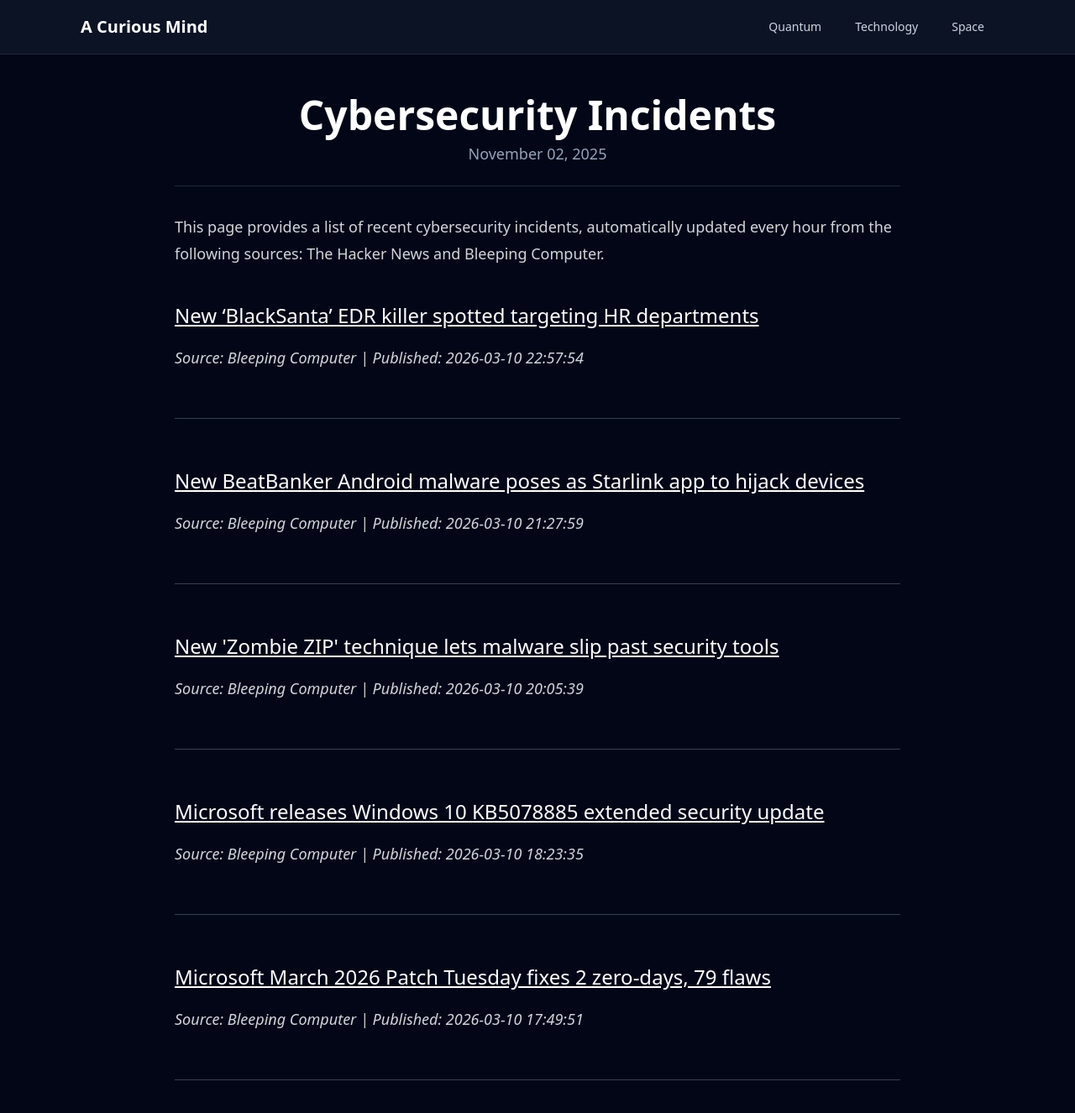
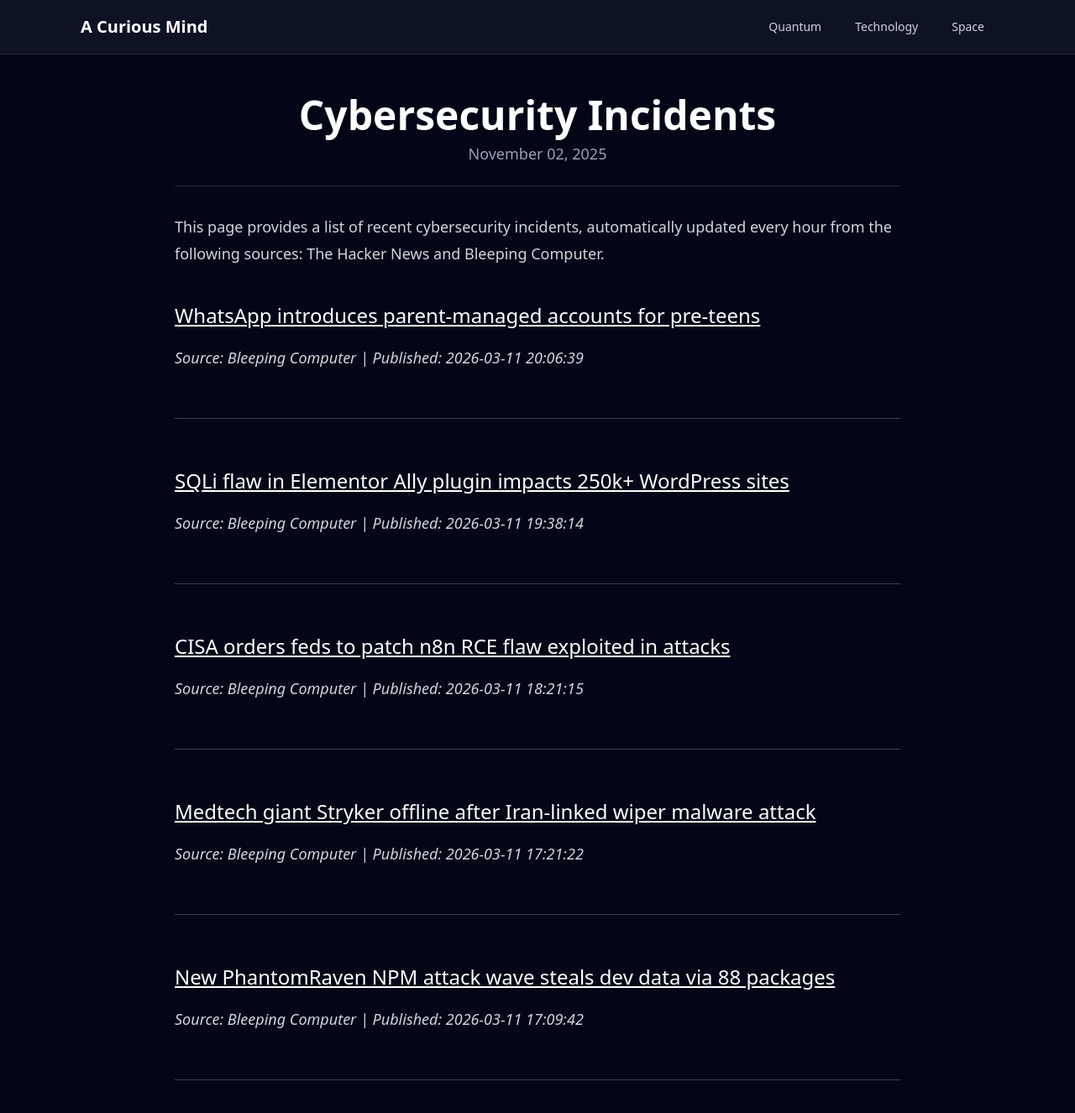
Before and after one commit to onehl7/onehl7.github.io, a Jekyll site: the page built from _posts/2025-11-02-cybersecurity-incidents.md, in a window 1280 px wide and 1400 px high. Shown: the top 1326 px of the window at 84% size. Built offline with Jekyll 4.4.1, drawn with Linux system fonts in a browser that asks for light colours; nearby versions of some CDN libraries.

Commit message:
Update news data

```diff
--- a/_data/news.json
+++ b/_data/news.json
@@ -1,32 +1,32 @@
 [
   {
     "source": "Bleeping Computer",
-    "title": "New \u2018BlackSanta\u2019 EDR killer spotted targeting HR departments",
-    "link": "https://www.bleepingcomputer.com/news/security/new-blacksanta-edr-killer-spotted-targeting-hr-departments/",
-    "published": "2026-03-10 22:57:54"
+    "title": "WhatsApp introduces parent-managed accounts for pre-teens",
+    "link": "https://www.bleepingcomputer.com/news/security/whatsapp-introduces-parent-managed-accounts-for-pre-teens/",
+    "published": "2026-03-11 20:06:39"
   },
   {
     "source": "Bleeping Computer",
-    "title": "New BeatBanker Android malware poses as Starlink app to hijack devices",
-    "link": "https://www.bleepingcomputer.com/news/security/new-beatbanker-android-malware-poses-as-starlink-app-to-hijack-devices/",
-    "published": "2026-03-10 21:27:59"
+    "title": "SQLi flaw in Elementor Ally plugin impacts 250k+ WordPress sites",
+    "link": "https://www.bleepingcomputer.com/news/security/sqli-flaw-in-elementor-ally-plugin-impacts-250k-plus-wordpress-sites/",
+    "published": "2026-03-11 19:38:14"
   },
   {
     "source": "Bleeping Computer",
-    "title": "New 'Zombie ZIP' technique lets malware slip past security tools",
-    "link": "https://www.bleepingcomputer.com/news/security/new-zombie-zip-technique-lets-malware-slip-past-security-tools/",
-    "published": "2026-03-10 20:05:39"
+    "title": "CISA orders feds to patch n8n RCE flaw exploited in attacks",
+    "link": "https://www.bleepingcomputer.com/news/security/cisa-orders-feds-to-patch-n8n-rce-flaw-exploited-in-attacks/",
+    "published": "2026-03-11 18:21:15"
   },
   {
     "source": "Bleeping Computer",
-    "title": "Microsoft releases Windows 10 KB5078885 extended security update",
-    "link": "https://www.bleepingcomputer.com/news/microsoft/microsoft-releases-windows-10-kb5078885-extended-security-update/",
-    "published": "2026-03-10 18:23:35"
+    "title": "Medtech giant Stryker offline after Iran-linked wiper malware attack",
+    "link": "https://www.bleepingcomputer.com/news/security/medtech-giant-stryker-offline-after-iran-linked-wiper-malware-attack/",
+    "published": "2026-03-11 17:21:22"
   },
   {
     "source": "Bleeping Computer",
-    "title": "Microsoft March 2026 Patch Tuesday fixes 2 zero-days, 79 flaws",
-    "link": "https://www.bleepingcomputer.com/news/microsoft/microsoft-march-2026-patch-tuesday-fixes-2-zero-days-79-flaws/",
-    "published": "2026-03-10 17:49:51"
+    "title": "New PhantomRaven NPM attack wave steals dev data via 88 packages",
+    "link": "https://www.bleepingcomputer.com/news/security/new-phantomraven-npm-attack-wave-steals-dev-data-via-88-packages/",
+    "published": "2026-03-11 17:09:42"
   }
 ]
```
